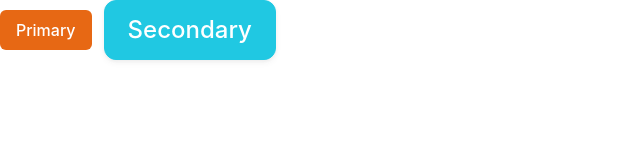
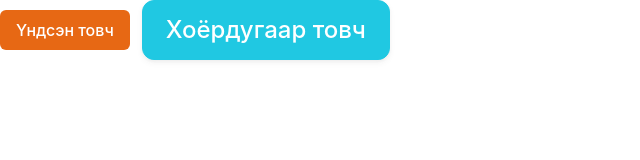
Before and after one commit to swe2461101-create/spamcd, a website: page index.html in a window 1280 px wide. Shown: the whole page, without its empty margins (0-640 px from the left). Drawn offline with Linux system fonts and the light colour scheme.

```diff
--- a/index.html
+++ b/index.html
@@ -6,15 +6,14 @@
     <meta name="viewport" content="width=device-width, initial-scale=1.0" />
     <meta name="description" content="Mongolian Food Composition Database" />
     <meta name="keywords" content="nutrition, food composition, mongolian traditional foods" />
-
     <link rel="stylesheet" href="/src/css/main.css" />
-    <title>swe2461101</title>
+    <title>Mongolian Food Composition Database</title>
 </head>
 
 <body>
     <div class="buttons">
-        <button class="button is-primary">Primary</button>
-        <button class="button is-secondary is-large">Secondary</button>
+        <button class="button is-primary">Үндсэн товч</button>
+        <button class="button is-secondary is-large">Хоёрдугаар товч</button>
     </div>
 </body>
 
```
